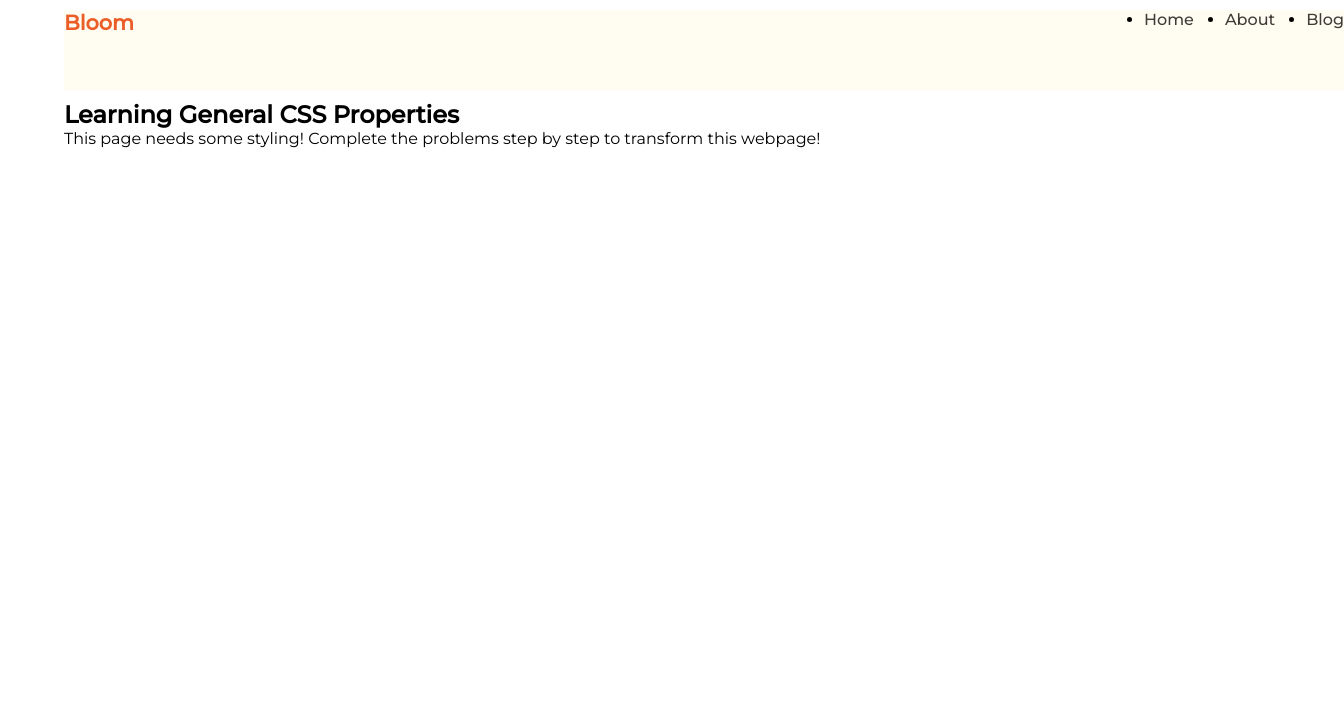
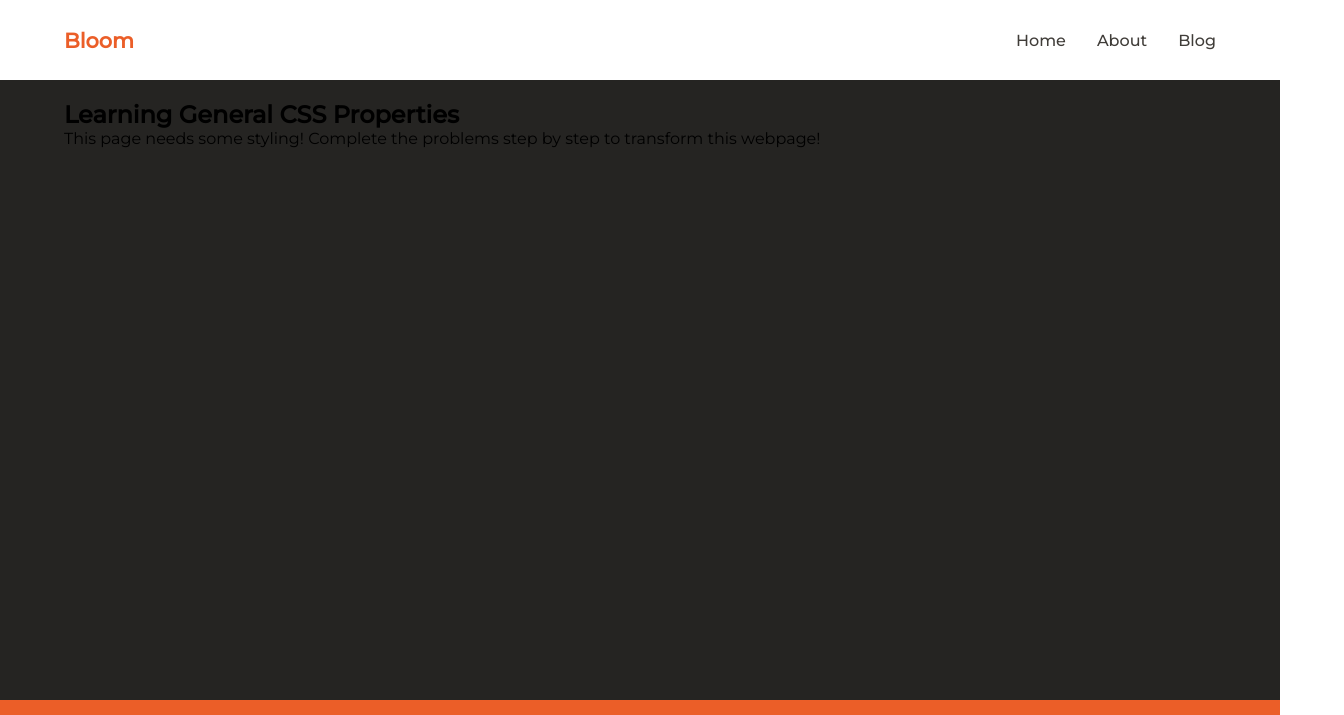
Before and after one commit to naomi1i/web-s02-practice-problems, a plain HTML site: page m4-1-2-learning_general_css_properties/index.html in a window 1280 px wide. Shown: the top 715 px of the page, 1344 px wide, since content can reach past the window. Drawn offline with Linux system fonts and the light colour scheme.

Commit message:
yeeeeehaw cowboi

```diff
--- a/m4-1-2-learning_general_css_properties/index.html
+++ b/m4-1-2-learning_general_css_properties/index.html
@@ -49,12 +49,14 @@
     }
 
     header {
+      align-items: center;
       width: 100%;
       height: 80px;
       display: flex;
       justify-content: space-between;
-      margin: 10px 5%;
-      background-color: #fffcf2;
+      padding: 10px 5%;
+
+
     }
 
 
@@ -62,17 +64,22 @@
       display: flex;
       width: 200px;
       justify-content: space-between;
+      list-style-type: none;
     }
 
     main {
+      background-color: #252422;
       color: #000000;
       height: calc(100vh - 80px - 100px);
-      padding: 0px 5%;
+      padding: 20px 5% 20px;
     }
 
     footer {
+      background-color: #eb5e28;
       height: 100px;
       display: flex;
+      justify-content: center;
+      align-items: center;
       flex-direction: column;
     }
   </style>
```
